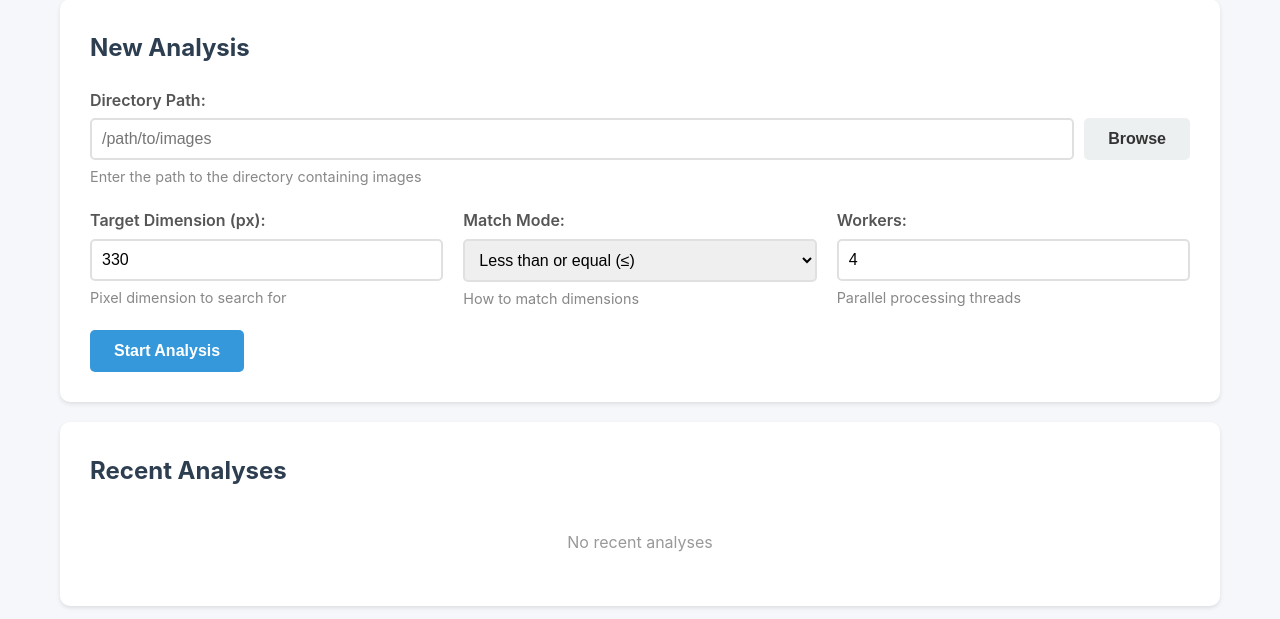
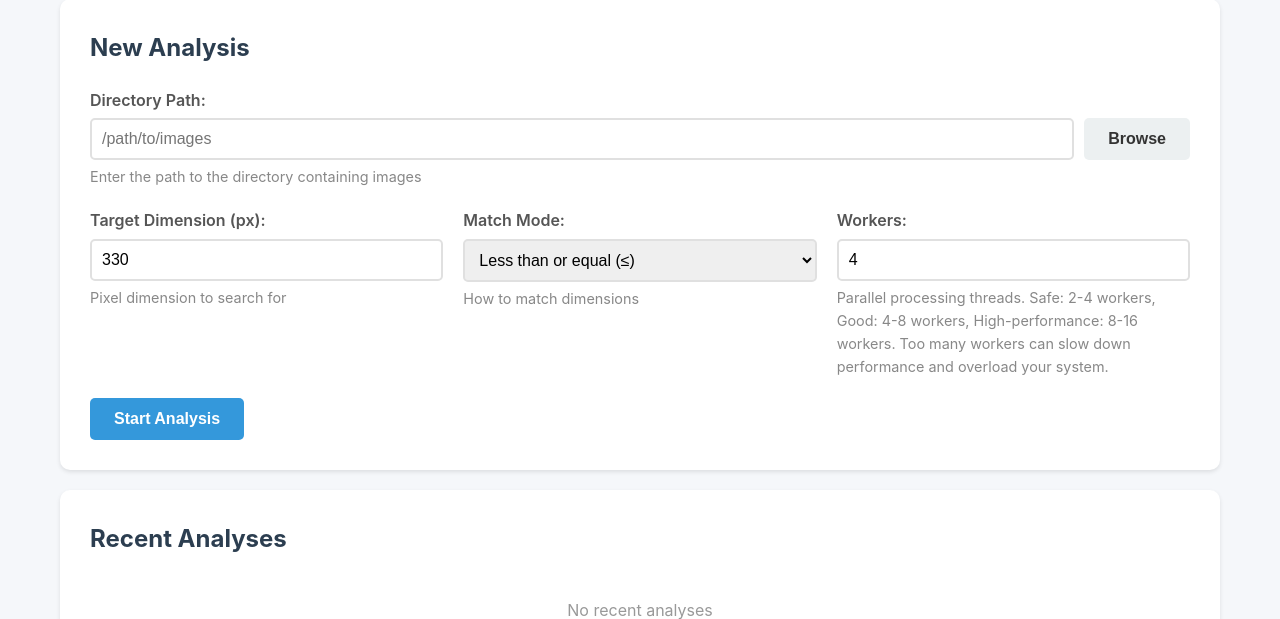
Before and after one commit to ecpantalone/image-dimension-analyzer, a Flask app: page / in a window 1280 px wide. Shown: the part 203-822 px from the top of the page. Run offline with Flask 3, Linux system fonts and the light colour scheme; data that the repository does not hold is empty.

Commit message:
Add info about parallel processing

```diff
--- a/templates/index.html
+++ b/templates/index.html
@@ -44,8 +44,8 @@
 
                         <div class="form-group">
                             <label for="workers">Workers:</label>
-                            <input type="number" id="workers" name="workers" value="4" min="1" max="16">
-                            <small>Parallel processing threads</small>
+                            <input type="number" id="workers" name="workers" value="4" min="1" max="64">
+                            <small>Parallel processing threads. Safe: 2-4 workers, Good: 4-8 workers, High-performance: 8-16 workers. Too many workers can slow down performance and overload your system.</small>
                         </div>
                     </div>
 
```
